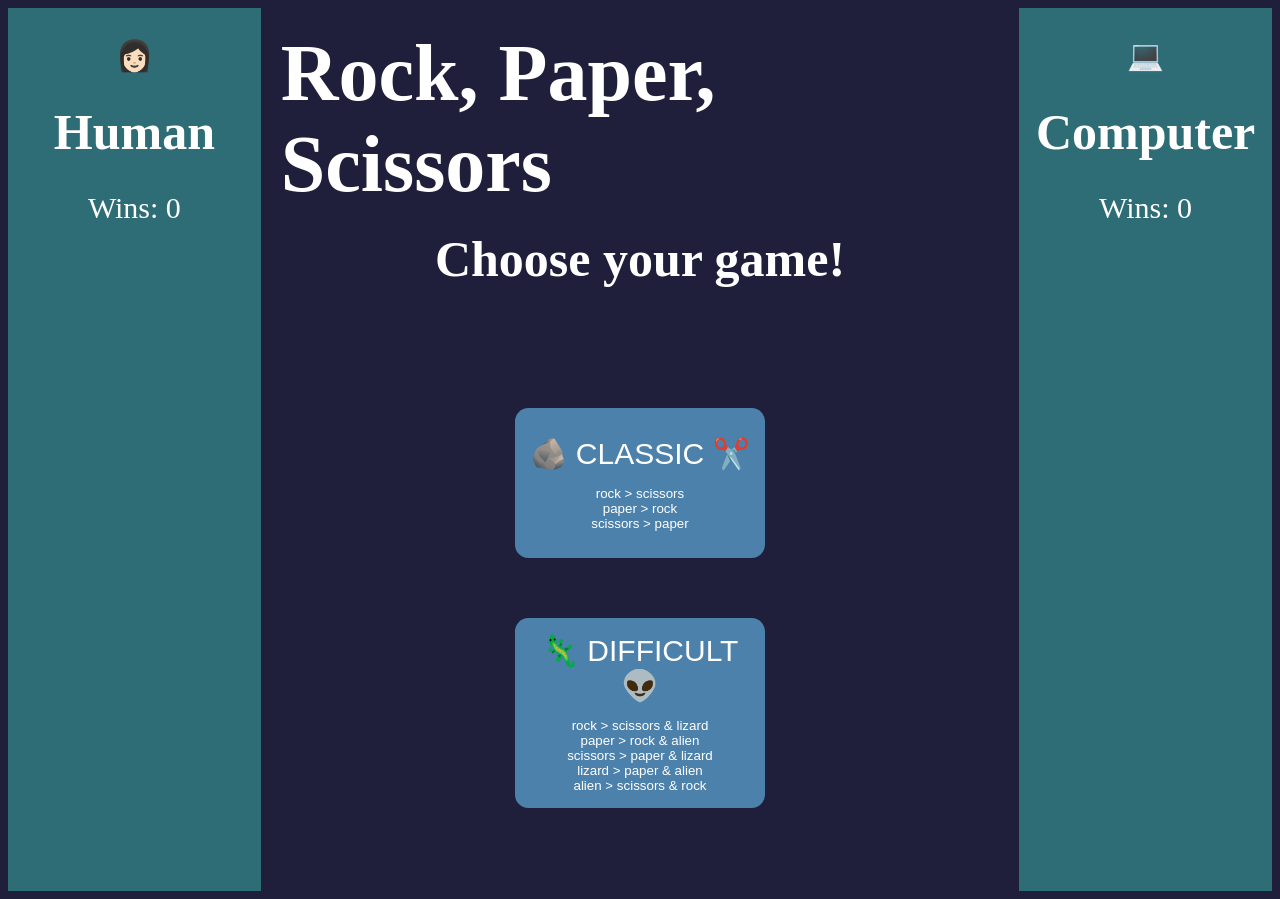
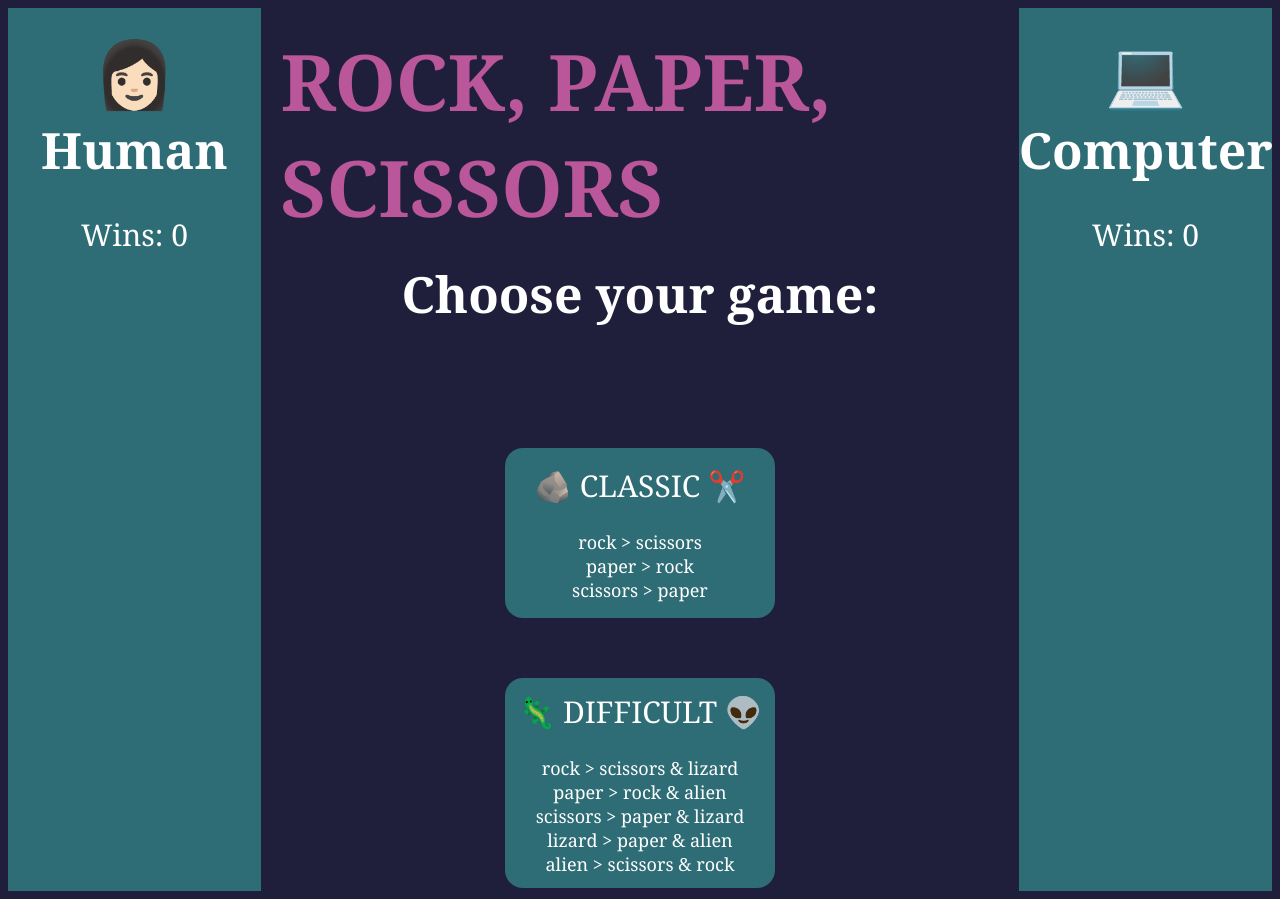
Before and after one commit to dana-zack/rock-paper-scissors, a plain HTML site: page index.html in a window 1280 px wide. Drawn offline with Linux system fonts and the light colour scheme.

Commit message:
Feat: finalize styling details of starting page view

```diff
--- a/index.html
+++ b/index.html
@@ -12,9 +12,9 @@
       <p class="wins">Wins: 0</p>
     </aside>
     <main>
-      <h1>Rock, Paper, Scissors</h1>
+      <h1>ROCK, PAPER, SCISSORS</h1>
       <section class="view main hidden">
-        <h2>Choose your game!</h2>
+        <h2>Choose your game:</h2>
         <button type="button" id="main-btn-1" class="main-buttons">
           <span class="main-button-title">🪨 CLASSIC ✂️</span>
           <br>rock > scissors
--- a/styles.css
+++ b/styles.css
@@ -3,6 +3,7 @@ body {
   background-color: rgb(31, 31, 59);
   color: white;
   height: 883px;
+  font-family: Georgia;
 }
 
 main {
@@ -18,11 +19,8 @@ aside {
   flex-direction: column;
   align-items: center;
   width: 20%;
-  /* height: 850px; */
   font-size: 30px;
 }
-
-
 
 .view {
   display: flex;
@@ -31,13 +29,15 @@ aside {
 }
 
 h1 {
-  font-size: 80px;
+  font-size: 78px;
   margin: 20px;
+  color: rgb(186, 86, 154);
 }
 
 h2 {
   margin: 0;
   font-size: 50px;
+  font-family:
 }
 
 .main-buttons {
@@ -45,24 +45,31 @@ h2 {
   flex-direction: column;
   justify-content: center;
   align-items: center;
+  font-family: Georgia;
   border-radius: 1em;
   border: none;
-  background-color: #4c81ac;
+  background-color: rgb(47, 109, 118);
   color: white;
-  width: 250px;
-  height: 150px;
+  width: 270px;
+  height: 170px;
   margin-top: 120px;
+  font-size: 18px;
 }
 
 .main-buttons:hover {
-  background-color: #07467a;
+  background-color: rgb(144, 107, 132);
 }
 
 .main-button-title {
   font-size: 30px;
 }
 
+.player-icons {
+  font-size: 65px;
+  margin: 20px 0 0 0;
+}
+
 #main-btn-2 {
-  height: 190px;
+  height: 210px;
   margin-top: 60px;
 }
```
